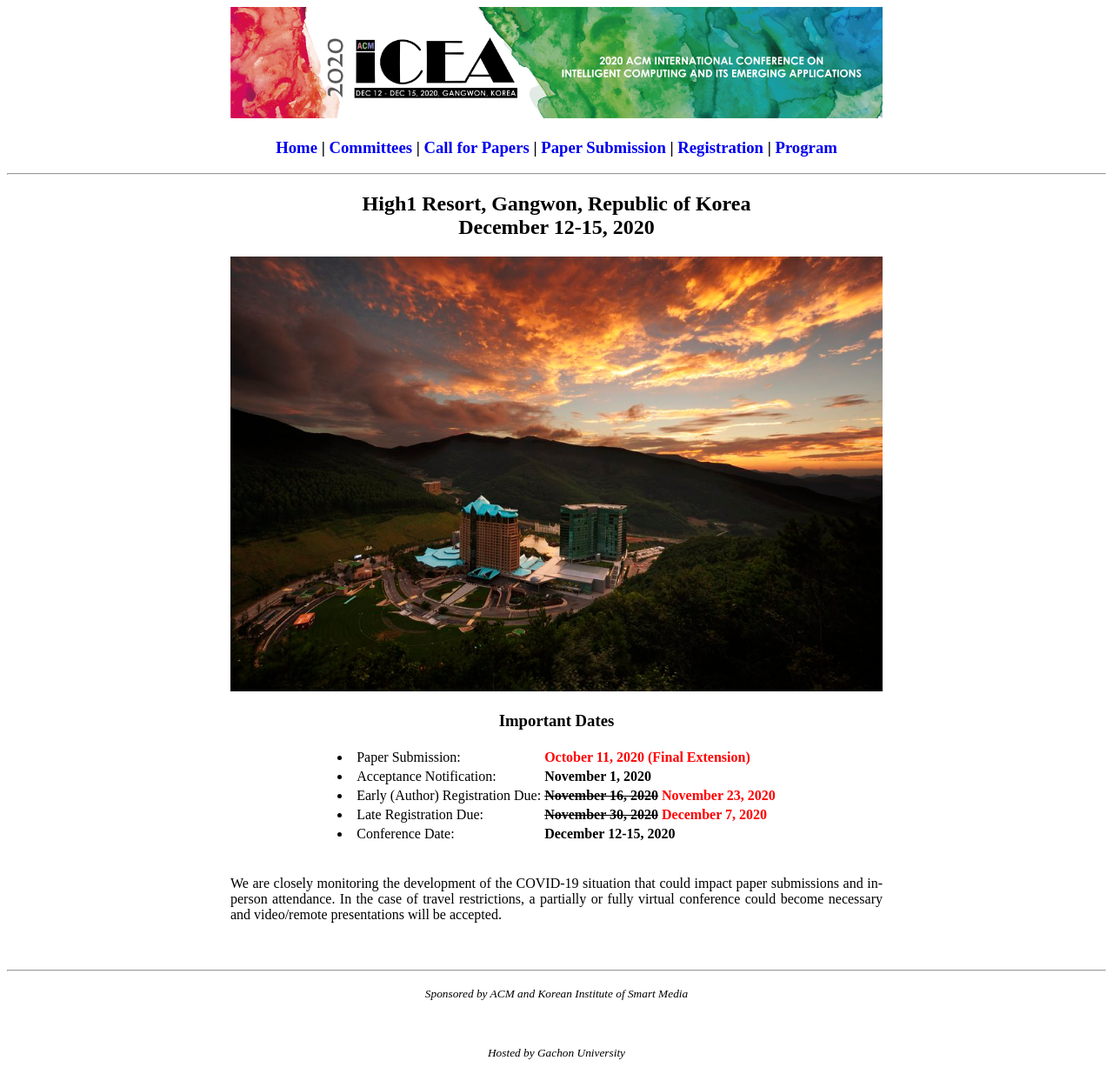
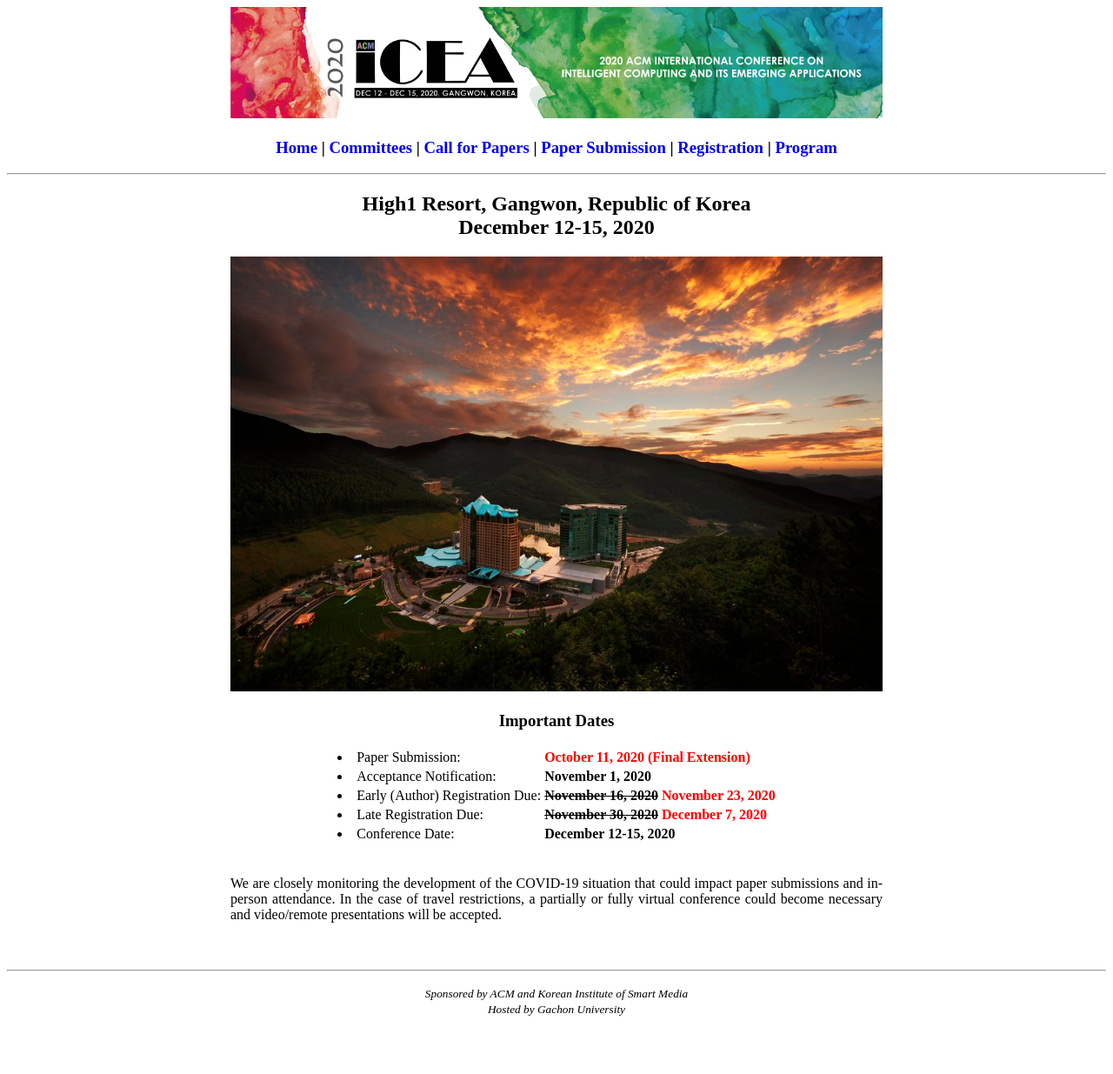
Before and after one commit to icea-conf/2020, a Jekyll site: the page built from index.html, in a window 1280 px wide. Shown: the whole page at 87% size. Built offline with Jekyll 4.4.1, drawn with Linux system fonts in a browser that asks for light colours; the list of posts is cut into pages by our own code; after the commit the page ends 1185 px from its top, so only the background shows below that.

Commit message:
Update default.html

```diff
--- a/_layouts/default.html
+++ b/_layouts/default.html
@@ -31,7 +31,6 @@
 
     {{ content }}
 <hr>
-    <p style="text-align:center"><small><i>Sponsored by ACM and Korean Institute of Smart Media</i></small></p><br>
-    <p style="text-align:center"><small><i>Hosted by Gachon University</i></small></p>
+    <p style="text-align:center"><small><i>Sponsored by ACM and Korean Institute of Smart Media</i><br><i>Hosted by Gachon University</i></small></p>
 </body>
 </html>
```
